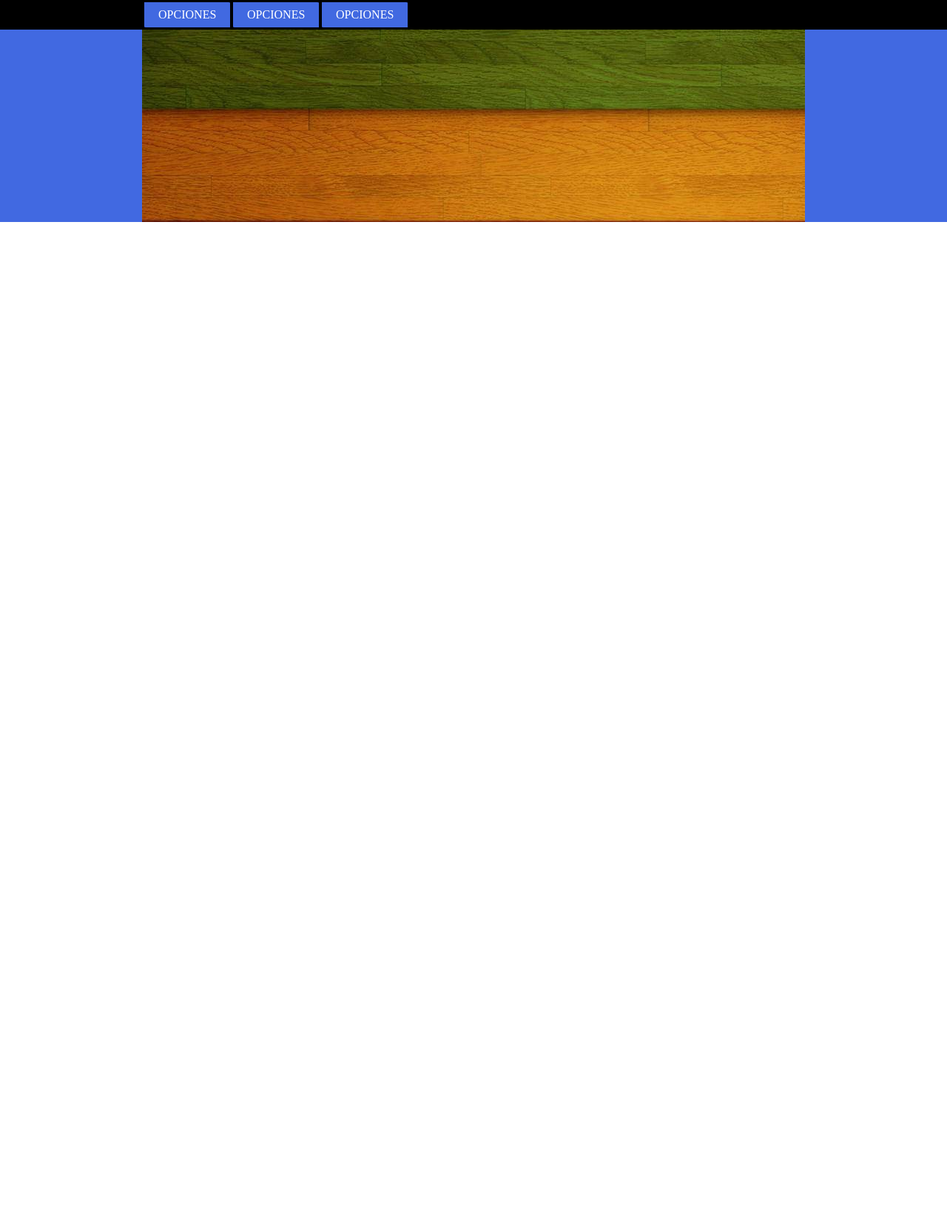
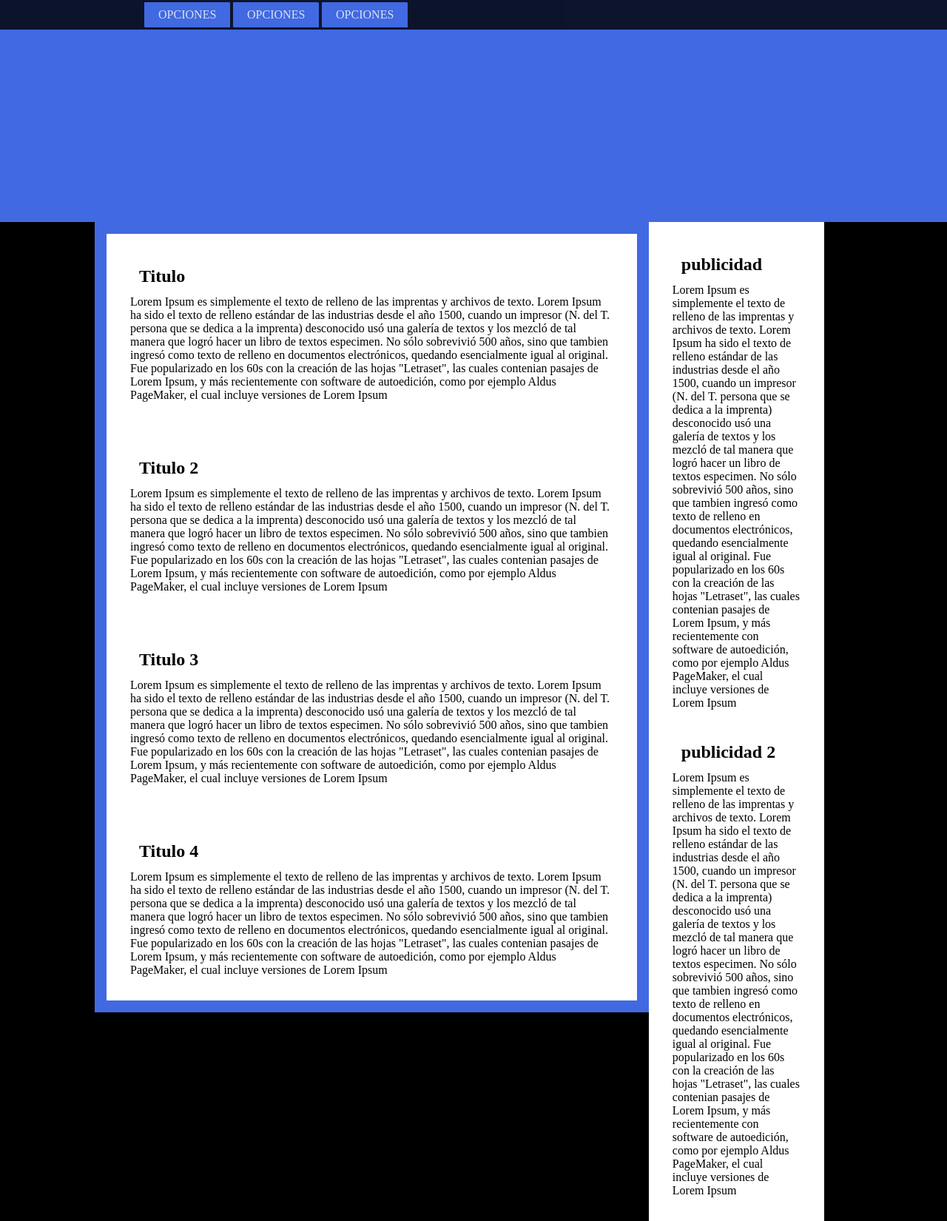
Before and after one commit to Sockramx/web_personal, a PHP site: page / in a window 1280 px wide. Shown: the whole page at 74% size. Before the commit the page ends 300 px from the top, so only its background shows below. Run offline with PHP 8.4, Linux system fonts and the light colour scheme.

Commit message:
diseño adaptable modificado

```diff
--- a/index.php
+++ b/index.php
@@ -1,6 +1,7 @@
 <!DOCTYPE html>
 <html lang='es'>
 <head>
+	<meta charset='UTF-8'>
 	<meta name="MobileOptimized" content="width" />
 	<link rel="stylesheet" type="text/css" href="style.css">
 	<title>SKTecnolgies</title>
@@ -14,9 +15,48 @@
 				<li><a href="#"></a> OPCIONES</li>
 			</ul>
 		</nav>
-		<div id='banner'>
-
-		</div>
 	</header>
+	<div>
+		<section id='contenido'>
+			<article class='post'>
+				<h2>Titulo</h2>
+				<p>
+					Lorem Ipsum es simplemente el texto de relleno de las imprentas y archivos de texto. Lorem Ipsum ha sido el texto de relleno estándar de las industrias desde el año 1500, cuando un impresor (N. del T. persona que se dedica a la imprenta) desconocido usó una galería de textos y los mezcló de tal manera que logró hacer un libro de textos especimen. No sólo sobrevivió 500 años, sino que tambien ingresó como texto de relleno en documentos electrónicos, quedando esencialmente igual al original. Fue popularizado en los 60s con la creación de las hojas "Letraset", las cuales contenian pasajes de Lorem Ipsum, y más recientemente con software de autoedición, como por ejemplo Aldus PageMaker, el cual incluye versiones de Lorem Ipsum
+				</p>
+			</article>
+			<article class='post'>
+				<h2>Titulo 2</h2>
+				<p>
+					Lorem Ipsum es simplemente el texto de relleno de las imprentas y archivos de texto. Lorem Ipsum ha sido el texto de relleno estándar de las industrias desde el año 1500, cuando un impresor (N. del T. persona que se dedica a la imprenta) desconocido usó una galería de textos y los mezcló de tal manera que logró hacer un libro de textos especimen. No sólo sobrevivió 500 años, sino que tambien ingresó como texto de relleno en documentos electrónicos, quedando esencialmente igual al original. Fue popularizado en los 60s con la creación de las hojas "Letraset", las cuales contenian pasajes de Lorem Ipsum, y más recientemente con software de autoedición, como por ejemplo Aldus PageMaker, el cual incluye versiones de Lorem Ipsum
+				</p>
+			</article>
+			<article class='post'>
+				<h2>Titulo 3</h2>
+				<p>
+					Lorem Ipsum es simplemente el texto de relleno de las imprentas y archivos de texto. Lorem Ipsum ha sido el texto de relleno estándar de las industrias desde el año 1500, cuando un impresor (N. del T. persona que se dedica a la imprenta) desconocido usó una galería de textos y los mezcló de tal manera que logró hacer un libro de textos especimen. No sólo sobrevivió 500 años, sino que tambien ingresó como texto de relleno en documentos electrónicos, quedando esencialmente igual al original. Fue popularizado en los 60s con la creación de las hojas "Letraset", las cuales contenian pasajes de Lorem Ipsum, y más recientemente con software de autoedición, como por ejemplo Aldus PageMaker, el cual incluye versiones de Lorem Ipsum
+				</p>
+			</article>
+			<article class='post'>
+				<h2>Titulo 4</h2>
+				<p>
+					Lorem Ipsum es simplemente el texto de relleno de las imprentas y archivos de texto. Lorem Ipsum ha sido el texto de relleno estándar de las industrias desde el año 1500, cuando un impresor (N. del T. persona que se dedica a la imprenta) desconocido usó una galería de textos y los mezcló de tal manera que logró hacer un libro de textos especimen. No sólo sobrevivió 500 años, sino que tambien ingresó como texto de relleno en documentos electrónicos, quedando esencialmente igual al original. Fue popularizado en los 60s con la creación de las hojas "Letraset", las cuales contenian pasajes de Lorem Ipsum, y más recientemente con software de autoedición, como por ejemplo Aldus PageMaker, el cual incluye versiones de Lorem Ipsum
+				</p>
+			</article>
+		</section>
+		<section id='extra'>
+			<article class='publicidad'>
+				<h2>publicidad </h2>
+				<p>
+					Lorem Ipsum es simplemente el texto de relleno de las imprentas y archivos de texto. Lorem Ipsum ha sido el texto de relleno estándar de las industrias desde el año 1500, cuando un impresor (N. del T. persona que se dedica a la imprenta) desconocido usó una galería de textos y los mezcló de tal manera que logró hacer un libro de textos especimen. No sólo sobrevivió 500 años, sino que tambien ingresó como texto de relleno en documentos electrónicos, quedando esencialmente igual al original. Fue popularizado en los 60s con la creación de las hojas "Letraset", las cuales contenian pasajes de Lorem Ipsum, y más recientemente con software de autoedición, como por ejemplo Aldus PageMaker, el cual incluye versiones de Lorem Ipsum
+				</p>
+			</article>
+			<article class='publicidad'>
+				<h2>publicidad 2</h2>
+				<p>
+					Lorem Ipsum es simplemente el texto de relleno de las imprentas y archivos de texto. Lorem Ipsum ha sido el texto de relleno estándar de las industrias desde el año 1500, cuando un impresor (N. del T. persona que se dedica a la imprenta) desconocido usó una galería de textos y los mezcló de tal manera que logró hacer un libro de textos especimen. No sólo sobrevivió 500 años, sino que tambien ingresó como texto de relleno en documentos electrónicos, quedando esencialmente igual al original. Fue popularizado en los 60s con la creación de las hojas "Letraset", las cuales contenian pasajes de Lorem Ipsum, y más recientemente con software de autoedición, como por ejemplo Aldus PageMaker, el cual incluye versiones de Lorem Ipsum
+				</p>
+			</article>
+		</section>
+	</div>
 </body>
 </html>
--- a/style.css
+++ b/style.css
@@ -1,12 +1,15 @@
 * {
 	padding: 0%;
 	margin: 0%;
+}
+body {
+	background-color: black;
 }
 
 /* Estilos de la cabecera */
 
 header {
-	background-color: #4169E1;
+	background-color: #4169E1; /* #4169E1 color base de la cabecera */
 	width: 100%;
 	height: 300px;
 }
@@ -17,6 +20,7 @@ nav {
 	width: 100%;
 	padding:0.2em;
 	margin: 0 auto;
+	opacity: 0.8;
 }
 nav ul {
 	width: 70%;
@@ -34,10 +38,50 @@ nav ul li {
 nav ul li:hover {
 	color: red;
 }
-#banner {
-	background-image: url('img/6.jpg');
-	text-align: center;
+
+/* contenido */
+div	{
+	position:relative;
+	width: 80%;
 	margin: 0 auto;
+}
+div section {
+	padding: 1em;
+	float: left;
+}
+div #contenido { 	/*Aqui van todos los post*/
+	background-color: #4169E1;
 	width: 70%;
-	height: 300px;
 }
+div #extra{
+	background-color: white;
+	width: 20%;			/*Aqui va la publicidad*/
+}
+
+
+
+/* Classes */
+
+/* estilos de post */
+.post {
+	background-color: white;
+	padding: 2em;
+}
+.post h2{
+	padding: 0.5em;
+}
+
+.publicidad {
+	padding: 1em;
+}
+.publicidad h2 {
+	padding: 0.5em;
+}
+
+
+@media (width:1000px) {
+	div	{
+		width: 100%;
+		margin: 0 auto;
+	}
+}
```
